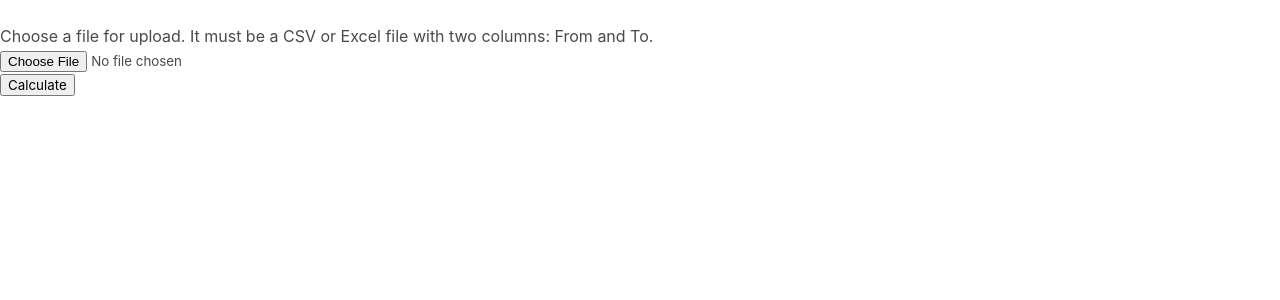
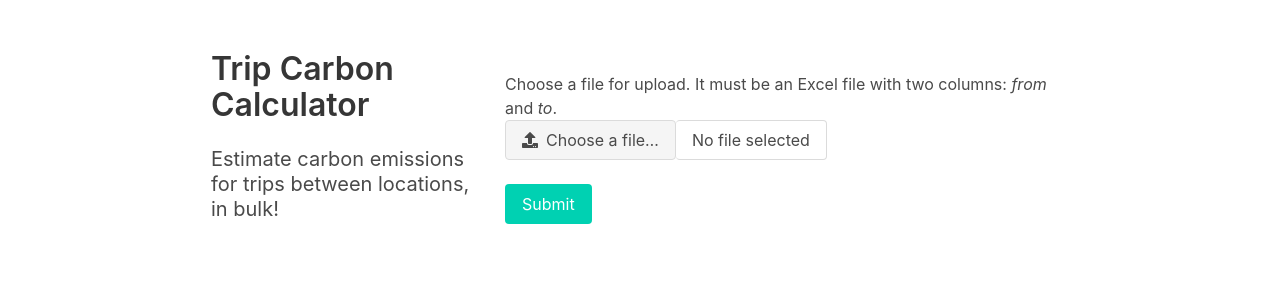
Before and after one commit to archydeberker/trip-carbon-calculator, a Flask app: page / in a window 1280 px wide. Shown: the top 300 px of the page. Run offline with Flask 2, Linux system fonts and the light colour scheme; some libraries are stand-ins or nearby versions.

Commit message:
Style the upload page

```diff
--- a/templates/file_upload.html
+++ b/templates/file_upload.html
@@ -3,18 +3,66 @@
 <head>
     <meta charset="UTF-8">
     <title>Carbon API</title>
-        <link rel="stylesheet" href="https://cdn.jsdelivr.net/npm/bulma@0.8.0/css/bulma.min.css">
+    <link rel="stylesheet" href="https://cdn.jsdelivr.net/npm/bulma@0.8.0/css/bulma.min.css">
     <script defer src="https://use.fontawesome.com/releases/v5.3.1/js/all.js"></script>
+
 </head>
-<form action="/api/handle-upload" method="post" enctype="multipart/form-data">
-    <br>
-    Choose a file for upload. It must be a CSV or Excel file with two columns: From and To.
-    <br>
-    <input type="file" name="data">
-    <br>
-    <input type="submit" value="Calculate">
-</form>
 <body>
+<section class="section">
+    <div class="container">
+        <div class="columns is-vcentered is-centered">
+            <div class="column is-one-quarter">
+                <p class="bd-notification is-primary">
+                <h1 class="title">
+                    Trip Carbon Calculator
+                </h1>
+                </p>
+                <p class="subtitle">
+                    Estimate carbon emissions for trips between locations, in bulk!
+                </p>
+            </div>
+            <div class="column is-half">
+                <div class="container">
+                    <form action="/api/handle-upload" method="post" enctype="multipart/form-data">
+                        <br>
+                        Choose a file for upload. It must be an Excel file with two columns: <em>from</em>
+                        and <em>to</em>.
+                        <br>
+
+                        <div id='file-js-example' class="file">
+                            <label class="file-label">
+                                <input class="file-input" type="file" name="data">
+                                <span class="file-cta">
+                                  <span class="file-icon">
+                                    <i class="fas fa-upload"></i>
+                                  </span>
+                                  <span class="file-label">
+                                    Choose a file…
+                                  </span>
+                                </span>
+                                <span class="file-name">
+                                No file selected
+                            </span>
+                            </label>
+                        </div>
+                        <br>
+                        <input class="button is-primary" type="submit" value="Submit">
+                    </form>
+                </div>
+            </div>
+        </div>
+    </div>
+</section>
+
+<script>
+  const fileInput = document.querySelector('#file-js-example input[type=file]');
+  fileInput.onchange = () => {
+    if (fileInput.files.length > 0) {
+      const fileName = document.querySelector('#file-js-example .file-name');
+      fileName.textContent = fileInput.files[0].name;
+    }
+  }
+</script>
 
 </body>
 </html>
```
